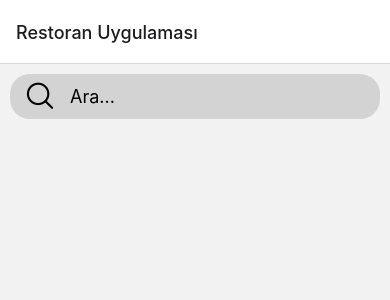
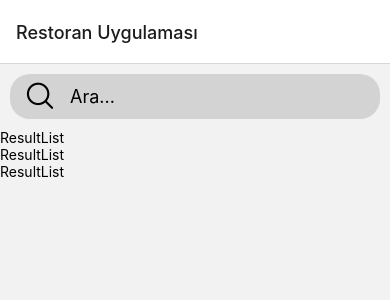
Before and after one commit to lprtan/restaurantApp, a React Native app in the folder restaurantApp/: screen /Search in a window 390 px wide. Shown: the top 300 px of the page. Built offline with nearby package versions, Linux system fonts and the light colour scheme; no server answers.

Commit message:
filter restaurant by price for back-end

```diff
--- /dev/null
+++ b/restaurantApp/components/ResultList.js
@@ -0,0 +1,12 @@
+import { StyleSheet, Text, View } from 'react-native'
+import React from 'react'
+
+export default function ResultList( {title, results }) {
+  return (
+    <View>
+      <Text>ResultList</Text>
+    </View>
+  )
+}
+
+const styles = StyleSheet.create({})
--- a/restaurantApp/screens/SearchScreen.js
+++ b/restaurantApp/screens/SearchScreen.js
@@ -2,13 +2,22 @@
 import React from 'react'
 import SearchBar from '../components/SearchBar'
 import useResult from '../hooks/useResult'
+import ResultList from '../components/ResultList'
 
 export default function SearchScreen() {
     const [searchApi, results] = useResult();
-    //console.log(results);
+
+    const filterResultByPrice = (price) => {
+      return results.filter((results)=> {
+        return results.price === price;
+      })
+    }
   return (
     <View>
       <SearchBar/>
+      <ResultList title = {'Ucuz Restoranlar'} results = {filterResultByPrice('₺')}/>
+      <ResultList title = {'Uygun Restoranlar'} results = {filterResultByPrice('₺₺')}/>
+      <ResultList title = {'Pahalı Restoranlar'} results = {filterResultByPrice('₺₺₺')}/>
     </View>
   )
 }
```
